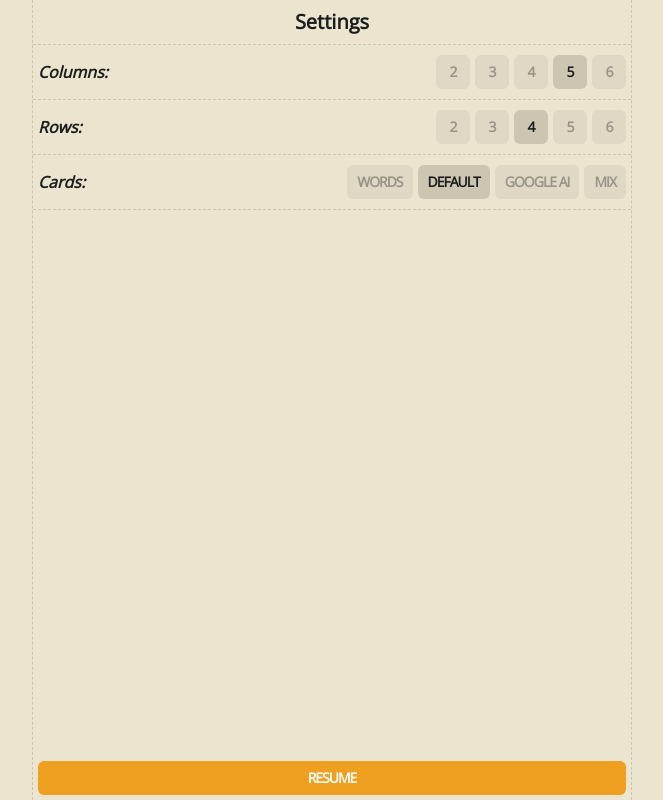
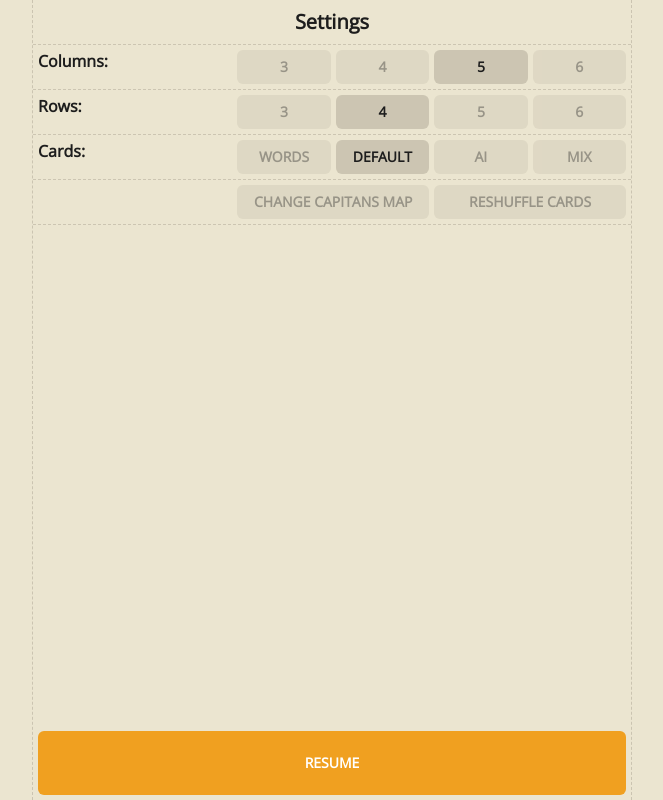
Before and after one commit to cyberqostya/codenames, a Vue app: page / in a window 1280 px wide. Both pictures are taken after a click on the button 877 px from the left and 22 px from the top of the page. Shown: the whole page, without its empty margins (308-971 px from the left). Built offline with nearby package versions, Linux system fonts and the light colour scheme.

Commit message:
change logic

```diff
--- a/src/App.vue
+++ b/src/App.vue
@@ -6,7 +6,7 @@ import { useMainStore } from "./stores/mainStore";
 import Board from "@c/Board.vue";
 
 const mainStore = useMainStore();
-mainStore.init();
+mainStore.createBoards();
 </script>
 
 <template>
--- a/src/components/Button.vue
+++ b/src/components/Button.vue
@@ -1,6 +1,4 @@
 <script setup>
-import { computed, defineAsyncComponent } from "vue";
-
 const props = defineProps({
   color: {
     type: String,
@@ -10,27 +8,9 @@ const props = defineProps({
     },
   },
 
-  icon: {
-    type: String,
-    validator(value) {
-      return ["arrow", "cog"].includes(value);
-    },
-  },
-
   href: {
     type: String,
   },
-});
-
-// Динамический импорт нужной картинки
-const iconMap = {
-  arrow: () => import("@c/SVG/Arrow.vue"),
-  cog: () => import("@c/SVG/Cog.vue"),
-};
-const iconComponent = computed(() => {
-  if (props.icon) {
-    return defineAsyncComponent(iconMap[props.icon]);
-  }
 });
 
 const colors = {
@@ -40,14 +20,13 @@ const colors = {
 </script>
 
 <template>
-  <component :class="['button', color, icon && 'icon']" :is="href ? 'a' : 'button'" :href="href" :target="href && '_blank'">
-    <template v-if="icon">
-      <component :is="iconComponent" :color="colors[color]" />
-    </template>
-
-    <template v-else>
-      <slot />
-    </template>
+  <component
+    :class="['button', color, icon && 'icon']"
+    :is="href ? 'a' : 'button'"
+    :href="href"
+    :target="href && '_blank'"
+  >
+    <slot />
   </component>
 </template>
 
@@ -62,10 +41,8 @@ const colors = {
   overflow: hidden;
   -webkit-tap-highlight-color: transparent;
   font-weight: 900;
-  letter-spacing: -0.05em;
   font-family: opensans;
   text-transform: uppercase;
-  letter-spacing: -1px;
 
   transition: opacity 0.4s;
 }
@@ -84,8 +61,4 @@ const colors = {
     opacity: 0.4;
   }
 }
-
-.icon {
-  padding: 5px;
-}
 </style>
--- a/src/components/Header.vue
+++ b/src/components/Header.vue
@@ -2,35 +2,44 @@
 import Button from "@c/Button.vue";
 import { useMainStore } from "@/stores/mainStore";
 import { computed } from "vue";
+import Cog from "@c/SVG/Cog.vue";
 const mainStore = useMainStore();
 
-function getCount(color) {
-  return mainStore.board.filter((i) => i.team === color && !i.isActive).length;
-}
-const displayOrder = ["red", "blue"].sort((a, b) => getCount(b) - getCount(a)).concat("common");
 const counters = computed(() => {
-  const initialAcc = Object.fromEntries(displayOrder.map((color) => [color, 0]));
-
-  return mainStore.board.reduce((acc, item) => {
-    if (item.team in acc && !item.isActive) {
-      acc[item.team]++;
-    }
-    return acc;
-  }, initialAcc);
+  return mainStore.activeResource.board.reduce(
+    (acc, item) => {
+      if (item.team in acc && !item.isActive) {
+        acc[item.team]++;
+      }
+      return acc;
+    },
+    Object.fromEntries(mainStore.teamNames.map((color) => [color, 0])),
+  );
 });
 </script>
 
 <template>
   <header class="header">
-    <Button color="gold" @click="mainStore.toggleCapitansMode" :class="!mainStore.isCapitansMode && 'disabled'">Captain</Button>
+    <Button
+      color="gold"
+      @click="mainStore.toggleCapitansMode"
+      :class="!mainStore.isCapitansMode && 'disabled'"
+    >
+      Captain
+    </Button>
 
     <div class="counters">
-      <p :class="['counter', '_team-' + color]" v-for="color in displayOrder" :key="color">
-        <span>{{ counters[color] }}</span>
+      <p
+        :class="['counter', '_team-' + color]"
+        v-for="color in mainStore.teamNames"
+        :key="color"
+      >
+        {{ counters[color] }}
       </p>
     </div>
 
-    <Button color="gold" @click="mainStore.toggleSettings" icon="cog" />
+    <button class="settings" @click="mainStore.openSettings"><Cog /></button>
+
     <a class="coin" href="https://pay.cloudtips.ru/p/656a5ae1" target="_blank">
       <img src="/images/coin.png" />
     </a>
@@ -47,6 +56,10 @@ const counters = computed(() => {
   gap: 5px;
 }
 
+.is-telegram .header {
+  margin-top: 42px;
+}
+
 .counters {
   display: flex;
   align-items: center;
@@ -57,7 +70,7 @@ const counters = computed(() => {
 }
 
 .counter {
-  width: 2ch;
+  width: 2.5ch;
   line-height: 1;
   border-radius: 6px;
 
@@ -68,6 +81,11 @@ const counters = computed(() => {
   display: flex;
   align-items: center;
   justify-content: center;
+}
+
+.settings {
+  width: 34px;
+  aspect-ratio: 1;
 }
 
 .coin {
@@ -100,19 +118,24 @@ const counters = computed(() => {
 }
 @keyframes coinShine {
   0% {
-    filter: drop-shadow(0 4px 8px rgba(151, 101, 11, 0.2)) brightness(0.98) saturate(0.96);
+    filter: drop-shadow(0 4px 8px rgba(151, 101, 11, 0.2)) brightness(0.98)
+      saturate(0.96);
   }
   4% {
-    filter: drop-shadow(0 5px 11px rgba(176, 123, 18, 0.28)) brightness(1.12) saturate(1.08);
+    filter: drop-shadow(0 5px 11px rgba(176, 123, 18, 0.28)) brightness(1.12)
+      saturate(1.08);
   }
   8% {
-    filter: drop-shadow(0 4px 9px rgba(151, 101, 11, 0.22)) brightness(1.02) saturate(1);
+    filter: drop-shadow(0 4px 9px rgba(151, 101, 11, 0.22)) brightness(1.02)
+      saturate(1);
   }
   10% {
-    filter: drop-shadow(0 4px 8px rgba(151, 101, 11, 0.2)) brightness(0.98) saturate(0.96);
+    filter: drop-shadow(0 4px 8px rgba(151, 101, 11, 0.2)) brightness(0.98)
+      saturate(0.96);
   }
   100% {
-    filter: drop-shadow(0 4px 8px rgba(151, 101, 11, 0.2)) brightness(0.98) saturate(0.96);
+    filter: drop-shadow(0 4px 8px rgba(151, 101, 11, 0.2)) brightness(0.98)
+      saturate(0.96);
   }
 }
 </style>
--- a/src/components/SVG/Cog.vue
+++ b/src/components/SVG/Cog.vue
@@ -1,18 +1,23 @@
-<script setup>
-defineProps({ color: { type: String } });
-</script>
+<script setup></script>
 
 <template>
-  <svg width="24" height="24" viewBox="0 0 24 24" fill="none" xmlns="http://www.w3.org/2000/svg">
+  <svg
+    width="100%"
+    height="100%"
+    viewBox="0 0 24 24"
+    xmlns="http://www.w3.org/2000/svg"
+  >
     <path
       d="M9.87374 1.06447C9.84916 1.12581 9.68939 1.65334 9.5419 2.24221L9.24693 3.33408L8.57095 3.64079C7.79665 3.97203 7.88268 3.99657 6.39553 3.13779L5.6581 2.70841L4.15866 4.20513L2.67151 5.70185L3.28603 6.78145L3.91285 7.86105L3.61788 8.54807L3.31061 9.24735L2.15531 9.56633L1 9.89757V12.02V14.1546L2.15531 14.4613L3.31061 14.7803L3.61788 15.4796L3.91285 16.1789L3.28603 17.2585L2.67151 18.3381L4.15866 19.8348L5.64581 21.3193L6.39553 20.9021C7.90726 20.0434 7.79665 20.0679 8.55866 20.3991L9.23464 20.6936L9.55419 21.8468L9.86145 23H12H14.1385L14.4458 21.8468L14.7531 20.6936L15.4291 20.3991C16.1911 20.0556 16.0804 20.0311 17.6045 20.9021L18.3542 21.3193L19.8413 19.8348L21.3285 18.3381L20.7017 17.2585L20.0872 16.1789L20.3698 15.4919L20.6648 14.8048L21.8324 14.4736L23 14.1424V12.02V9.89757L21.8324 9.56633L20.6771 9.23509L20.3821 8.5726C20.0626 7.83651 20.038 7.93466 20.8983 6.42567L21.3162 5.67731L19.8291 4.19286L18.3296 2.70841L17.248 3.32182L16.1665 3.94749L15.4659 3.65306L14.7654 3.34635L14.4458 2.19314L14.1385 1.03993L12.0369 1.00313C10.8693 0.990858 9.89832 1.01539 9.87374 1.06447ZM13.5855 5.57916C16.4737 6.26618 18.6369 9.01426 18.6369 12.02C18.6369 15.0134 16.5106 17.7369 13.5855 18.4485C11.2994 19.0128 9.01341 18.3626 7.32961 16.6819C4.68715 14.0565 4.68715 9.98345 7.32961 7.35805C9.00112 5.67731 11.2749 5.03936 13.5855 5.57916Z"
-      :fill="color"
     />
     <path
       d="M10.1448 6.54871C7.74814 7.39522 6.22412 9.51762 6.22412 12.0203C6.22412 13.5907 6.70345 14.8052 7.79731 15.9707C9.55485 17.8477 12.2465 18.3139 14.6677 17.1607C15.4789 16.7681 16.794 15.4309 17.1995 14.5844C18.2319 12.3761 17.8878 9.9102 16.29 8.16812C15.1102 6.87996 13.6967 6.25428 11.9761 6.25428C11.2264 6.25428 10.7347 6.34016 10.1448 6.54871ZM13.6845 8.33987C14.4956 8.68338 15.442 9.6771 15.7615 10.4868C16.0811 11.3088 16.0811 12.7319 15.7615 13.5539C15.442 14.3636 14.4956 15.3573 13.6845 15.7131C12.775 16.1179 11.2264 16.1179 10.3169 15.7131C9.50568 15.3573 8.55932 14.3636 8.23976 13.5539C7.92021 12.7319 7.92021 11.3088 8.23976 10.4868C8.49786 9.82432 9.38278 8.79379 9.97272 8.48709C11.1035 7.89822 12.5414 7.83688 13.6845 8.33987Z"
-      :fill="color"
     />
   </svg>
 </template>
 
-<style lang="scss" scoped></style>
+<style lang="scss" scoped>
+svg {
+  fill: $color-gold;
+}
+</style>
--- a/src/components/Settings.vue
+++ b/src/components/Settings.vue
@@ -7,31 +7,53 @@ import { ref, computed } from "vue";
 
 const mainStore = useMainStore();
 
-function handleClick(ind) {
-  mainStore.setActiveResourceIndex(ind);
-  mainStore.setBoard();
-}
-
 const cellText = computed({
   get() {
-    return mainStore.board
+    return mainStore.activeResource.board
       .filter((i) => i.type === "text")
       .map((cell) => cell.value)
       .join(", ");
   },
   set(newVal) {
     const values = newVal.split(",").map((s) => s.trim());
-    const boardTextCells = mainStore.board.filter((i) => i.type === "text");
+    const boardTextCells = mainStore.activeResource.board.filter(
+      (i) => i.type === "text",
+    );
     values.forEach((i, ind) => {
       if (boardTextCells[ind]) boardTextCells[ind].value = i;
     });
-    // for (let i = 0; i < values.length; i++) {
-    //   if (mainStore.board[i]) {
-    //     mainStore.board[i].value = values[i];
-    //   }
-    // }
   },
 });
+
+const boardColumnsRangeArray = Array(
+  mainStore.MAX_COLUMNS - mainStore.MIN_COLUMNS + 1,
+)
+  .fill(0)
+  .map((_, ind) => mainStore.MIN_COLUMNS + ind);
+
+const columns = ref(mainStore.columns);
+const rows = ref(mainStore.rows);
+const isNewGame = computed(() => {
+  return (
+    columns.value !== mainStore.columns ||
+    rows.value !== mainStore.rows ||
+    mainStore.isReshuffleCards
+  );
+});
+function resume() {
+  if (isNewGame.value) {
+    // Задаем количество колонок всегда >= строк
+    const [c, r] = [columns.value, rows.value].sort((a, b) => b - a);
+
+    mainStore.setColumns(c);
+    mainStore.setRows(r);
+    mainStore.createBoards();
+  } else if (mainStore.isChangeCapitansMap) {
+    mainStore.setCapitansKey();
+  }
+
+  mainStore.closeSettings();
+}
 </script>
 
 <template>
@@ -41,16 +63,30 @@ const cellText = computed({
     <div class="field">
       <span class="field__title">Columns:</span>
 
-      <div class="arrows">
-        <Button :class="mainStore.columns !== i && 'disabled'" @click="mainStore.setColRow('columns', i)" v-for="i in [2, 3, 4, 5, 6]" style="width: 34px">{{ i }}</Button>
+      <div class="cards-buttons">
+        <Button
+          v-for="i in boardColumnsRangeArray"
+          :class="{ disabled: i != columns }"
+          @click="columns = i"
+          :key="i"
+        >
+          {{ i }}
+        </Button>
       </div>
     </div>
 
     <div class="field">
       <span class="field__title">Rows:</span>
 
-      <div class="arrows">
-        <Button :class="mainStore.rows !== i && 'disabled'" @click="mainStore.setColRow('rows', i)" v-for="i in [2, 3, 4, 5, 6]" style="width: 34px">{{ i }}</Button>
+      <div class="cards-buttons">
+        <Button
+          v-for="i in boardColumnsRangeArray"
+          :class="{ disabled: i != rows }"
+          @click="rows = i"
+          :key="i"
+        >
+          {{ i }}
+        </Button>
       </div>
     </div>
 
@@ -58,16 +94,55 @@ const cellText = computed({
       <span class="field__title">Cards:</span>
 
       <div class="cards-buttons">
-        <Button v-for="(i, ind) in mainStore.resources" :key="ind" @click="handleClick(ind)" :class="mainStore.activeResourceIndex !== ind && 'disabled'">{{ i.title }}</Button>
+        <Button
+          v-for="i in mainStore.resources"
+          :key="i.title"
+          @click="mainStore.setActiveResource(i)"
+          :class="{ disabled: !i.isActive }"
+        >
+          {{ i.title }}
+        </Button>
       </div>
     </div>
 
-    <div class="field" v-if="mainStore.board.find((i) => i.type === 'text')">
+    <div
+      class="field"
+      v-if="
+        !isNewGame &&
+        mainStore.activeResource.board.find((i) => i.type === 'text')
+      "
+    >
       <span class="field__title">Words: (can edit)</span>
-      <Input tag="textarea" class="input" v-model="cellText" ref="textareaNode" />
+      <Input
+        tag="textarea"
+        class="input"
+        v-model="cellText"
+        ref="textareaNode"
+      />
     </div>
 
-    <Button color="gold" style="margin: auto 5px 5px" @click="mainStore.startGame">Resume</Button>
+    <div class="field">
+      <span class="field__title"></span>
+
+      <div class="cards-buttons">
+        <Button
+          @click="mainStore.toggleIsChangeCapitansMap()"
+          :class="{ disabled: !mainStore.isChangeCapitansMap }"
+        >
+          Change Capitans Map
+        </Button>
+        <Button
+          @click="mainStore.toggleIsReshuffleCards()"
+          :class="{ disabled: !mainStore.isReshuffleCards }"
+        >
+          Reshuffle cards
+        </Button>
+      </div>
+    </div>
+
+    <Button color="gold" class="close" @click="resume">
+      {{ isNewGame ? "New Game" : "Resume" }}
+    </Button>
   </section>
 </template>
 
@@ -83,6 +158,11 @@ const cellText = computed({
   background-color: $color-back;
 }
 
+.is-telegram .settings {
+  margin-top: 42px;
+  margin-bottom: 24px;
+}
+
 .title {
   border-bottom: 1px dashed $color-dashed-border;
   padding: 5px;
@@ -90,11 +170,10 @@ const cellText = computed({
 }
 
 .field {
-  padding: 0.5em 5px;
+  padding: 5px 5px;
 
-  display: flex;
-  align-items: center;
-  flex-wrap: wrap;
+  display: grid;
+  grid-template-columns: 0.5fr 1fr;
   gap: 5px;
 
   border-bottom: 1px dashed $color-dashed-border;
@@ -103,8 +182,6 @@ const cellText = computed({
 .field__title {
   font-size: 16px;
   font-weight: 600;
-  font-style: italic;
-
   margin-right: auto;
 }
 
@@ -114,23 +191,15 @@ const cellText = computed({
   gap: 10px;
 }
 
-.arrows {
-  display: flex;
-  gap: 5px;
-}
-.arrows-texts {
-  display: flex;
-  gap: 5px;
-
-  b {
-    font-size: 20px;
-  }
-}
-
 .cards-buttons {
   display: flex;
   gap: 5px;
   flex-wrap: wrap;
+
+  & > * {
+    flex: 1 1 1%;
+    min-width: min-content;
+  }
 }
 
 .input {
@@ -142,4 +211,9 @@ const cellText = computed({
   resize: vertical;
   line-height: 1.2;
 }
+
+.close {
+  margin: auto 5px 5px;
+  min-height: 64px;
+}
 </style>
--- a/src/stores/mainStore.js
+++ b/src/stores/mainStore.js
@@ -1,119 +1,159 @@
 import { defineStore } from "pinia";
-import { aiImageCards, defaultImageCards, wordsCards } from "@/content/resources";
+import {
+  aiImageCards,
+  defaultImageCards,
+  wordsCards,
+} from "@/content/resources";
 import shuffle from "@/utils/shuffle";
 
 export const useMainStore = defineStore("mainStore", {
   state: () => ({
     isSettingsOpened: false,
-    DEAD_WORDS: 1,
 
-    MIN_COLUMNS: 2,
+    DEAD_CARDS: 1,
+    MIN_COLUMNS: 3,
     MAX_COLUMNS: 6,
+
+    // По умолчанию
     columns: 5,
     rows: 4,
+    teamNames: [],
 
-    // [{type: 'text', value: 'Пригорок', isActive: false, team: 'red' }]
-    board: [],
-
-    activeResourceIndex: 0,
+    // Просчитываем сразу все игровые поля (разные ресурсы),
+    // чтобы на лету можно было менять размеры, тип поля
     resources: [
       {
         title: "Words",
         sourceCards: wordsCards,
-        randomResources: [],
+        isActive: false,
       },
       {
         title: "Default",
         sourceCards: defaultImageCards,
-        randomResources: [],
+        isActive: true,
       },
       {
-        title: "Google AI",
+        title: "AI",
         sourceCards: aiImageCards,
-        randomResources: [],
+        isActive: false,
       },
-      { title: "Mix", randomResources: [] },
+      {
+        title: "Mix",
+        isActive: false,
+      },
     ],
 
     isCapitansMode: false,
+    isChangeCapitansMap: false,
+    isReshuffleCards: false,
   }),
 
+  getters: {
+    activeResource: (state) => state.resources.find((r) => r.isActive),
+  },
+
   actions: {
-    init() {
-      this._createRandomResourcesArrays();
-      this.setActiveResourceIndex(Math.floor(Math.random() * (this.resources.length - 1)));
-      this.setBoard();
-    },
-    _createRandomResourcesArrays() {
+    createBoards() {
+      const cardsQuantity = this.columns * this.rows;
+
+      // Заполняем каждое игровое поле ресурсов перемешанными ресурсами
+      // Добавляя свойство "board"
       this.resources.forEach((resource) => {
-        if (!resource.sourceCards) return;
-        resource.randomResources = shuffle([...resource.sourceCards]);
+        if (resource.title != "Mix") {
+          resource.board = shuffle([...resource.sourceCards])
+            .slice(0, cardsQuantity)
+            .map((card) => ({ ...card }));
+        } else {
+          // Для Микса
+          const uniqCardsQuantity = Math.floor(cardsQuantity / 3);
+          const lastCardsQuantity = cardsQuantity - 2 * uniqCardsQuantity;
+          const res1 = [...this.resources[0].sourceCards]
+            .slice(0, uniqCardsQuantity)
+            .map((card) => ({ ...card }));
+          const res2 = [...this.resources[1].sourceCards]
+            .slice(0, uniqCardsQuantity)
+            .map((card) => ({ ...card }));
+          const res3 = [...this.resources[2].sourceCards]
+            .slice(0, lastCardsQuantity)
+            .map((card) => ({ ...card }));
+          resource.board = shuffle(res1.concat(res2).concat(res3));
+        }
       });
-    },
-    setActiveResourceIndex(index) {
-      this.activeResourceIndex = index;
-    },
-    setBoard() {
-      const resource = this.resources[this.activeResourceIndex];
-      let arrayOfResources = resource.randomResources.toSpliced(this.columns * this.rows);
-
-      // Mix
-      if (resource.title === "Mix") {
-        const uniqCardsQuantity = Math.floor((this.columns * this.rows) / 3);
-        const lastCardsQuantity = this.columns * this.rows - 2 * uniqCardsQuantity;
-
-        arrayOfResources = shuffle(
-          this.resources[0].randomResources
-            .toSpliced(uniqCardsQuantity)
-            .concat(this.resources[1].randomResources.toSpliced(uniqCardsQuantity))
-            .concat(this.resources[2].randomResources.toSpliced(lastCardsQuantity)),
-        );
-      }
-
-      this.board = arrayOfResources.map((card) => ({ ...card }));
 
       this.setCapitansKey();
-      this.setActiveCards();
+
+      // console.log(this.resources);
     },
+
     setCapitansKey() {
-      const cardsInTeam = Math.floor((this.columns * this.rows - this.DEAD_WORDS) / 3);
-      const cardsInFirstMoveTeam = cardsInTeam + 1;
-      const commonCards = this.columns * this.rows - this.DEAD_WORDS - cardsInFirstMoveTeam - cardsInTeam;
+      const cardsQuantity = this.columns * this.rows;
 
-      const names = ["red", "blue"].sort(() => Math.random() - 0.5);
+      const cardsInTeam = Math.floor(cardsQuantity / 3);
+      const t1 = cardsInTeam + 1;
+      const t2 = cardsInTeam;
+      const t3 = cardsQuantity - t1 - t2 - this.DEAD_CARDS;
+
+      // Кто первый ходит
+      this.teamNames = shuffle(["red", "blue"]).concat(["common"]);
+
       const randomCapitansKeyArray = shuffle(
-        Array(cardsInFirstMoveTeam).fill(names[0]).concat(Array(cardsInTeam).fill(names[1])).concat(Array(this.DEAD_WORDS).fill("black")).concat(Array(commonCards).fill("common")),
+        Array(t1)
+          .fill(this.teamNames[0])
+          .concat(Array(t2).fill(this.teamNames[1]))
+          .concat(Array(t3).fill(this.teamNames[2]))
+          .concat(Array(this.DEAD_CARDS).fill("black")),
       );
 
-      this.board.forEach((i, ind) => (i.team = randomCapitansKeyArray[ind]));
-    },
-    setActiveCards() {
-      this.board.forEach((i) => (i.isActive = false));
+      this.resources.forEach((resource) => {
+        resource.board.forEach((cell, ind) => {
+          cell.team = randomCapitansKeyArray[ind];
+          cell.isActive = false;
+        });
+      });
     },
 
     // setings
-    toggleSettings() {
-      this.isSettingsOpened = !this.isSettingsOpened;
-      this.offCapitansMode();
+    openSettings() {
+      this.isSettingsOpened = true;
     },
     closeSettings() {
       this.isSettingsOpened = false;
+      this.closeCapitansMode();
+      this.closeIsChangeCapitansMap();
+      this.closeIsReshuffleCards();
     },
-    setColRow(aim, value) {
-      this[aim] = value;
-      this.setBoard();
+
+    setColumns(val) {
+      this.columns = val;
+    },
+    setRows(val) {
+      this.rows = val;
+    },
+
+    setActiveResource(resource) {
+      this.resources.find((i) => i.isActive).isActive = false;
+      resource.isActive = true;
     },
 
     toggleCapitansMode() {
       this.isCapitansMode = !this.isCapitansMode;
     },
-    offCapitansMode() {
+    closeCapitansMode() {
       this.isCapitansMode = false;
     },
 
-    // game
-    startGame() {
-      this.closeSettings();
+    toggleIsChangeCapitansMap() {
+      this.isChangeCapitansMap = !this.isChangeCapitansMap;
+    },
+    closeIsChangeCapitansMap() {
+      this.isChangeCapitansMap = false;
+    },
+
+    toggleIsReshuffleCards() {
+      this.isReshuffleCards = !this.isReshuffleCards;
+    },
+    closeIsReshuffleCards() {
+      this.isReshuffleCards = false;
     },
   },
 });
```
Also changed, not shown: src/components/Board.vue (+9 -3 lines), src/components/Cell.vue (+32 -11 lines), src/components/SVG/Arrow.vue (deleted, +0 -11 lines).
